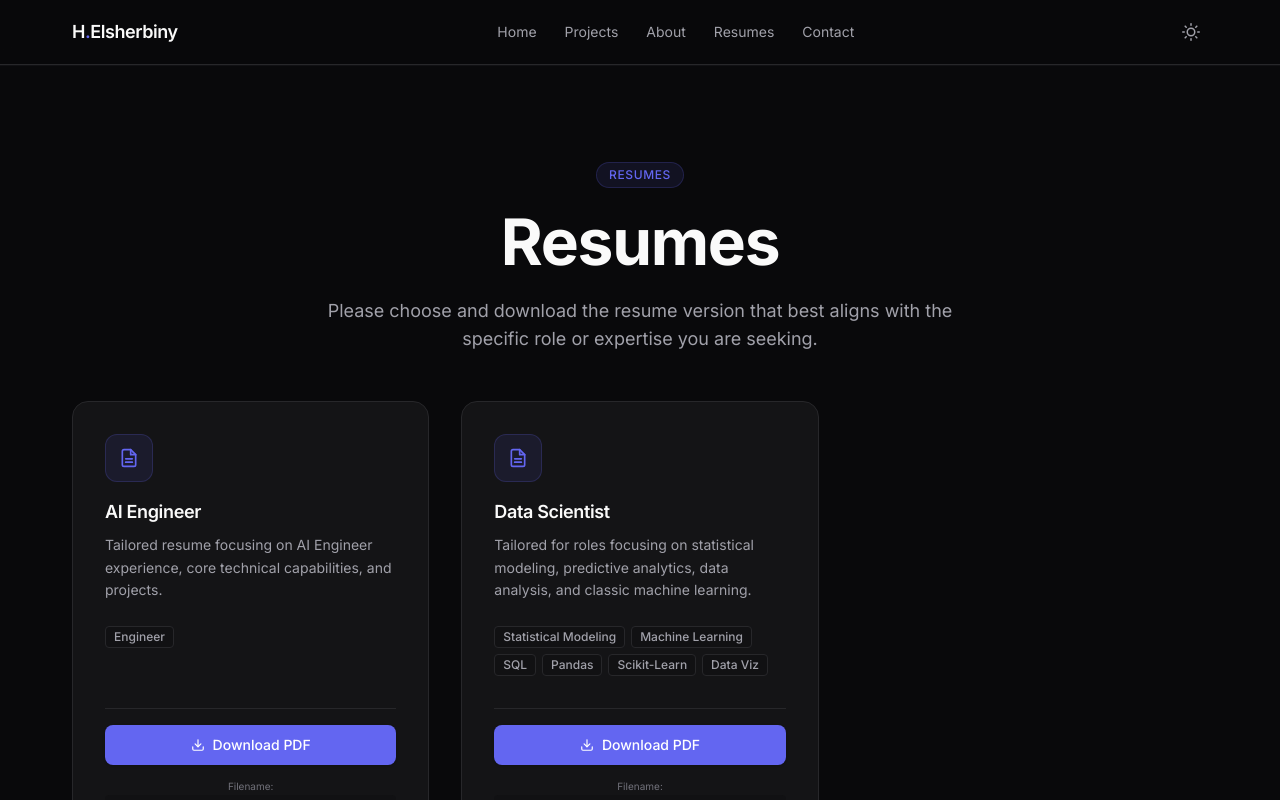
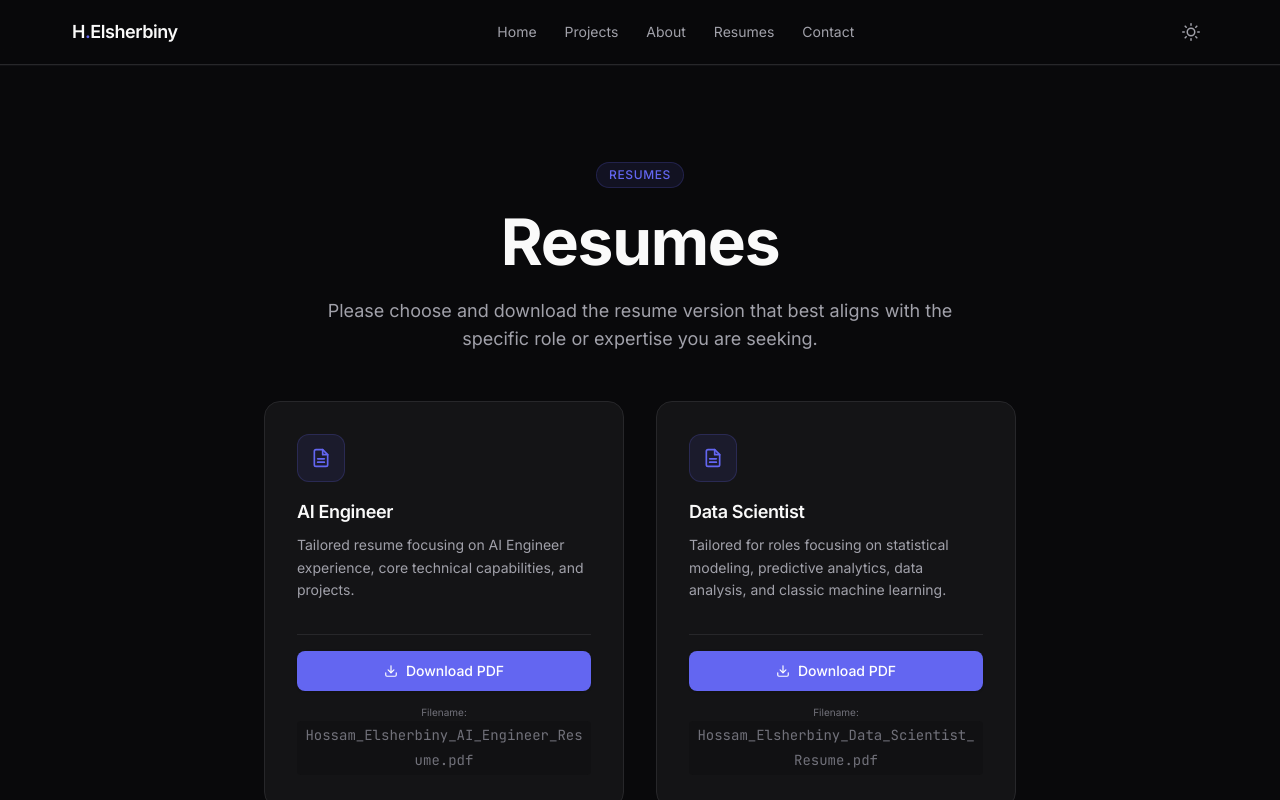
Before and after one commit to H-Elsherbiny/portfolio, a Next.js app: page /resumes in a window 1280 px wide. Shown: the top 800 px of the page. Built offline with nearby package versions, Linux system fonts and the light colour scheme.

Commit message:
style: remove skills keywords, switch grid to flex-wrap centering, and stage local resume PDFs

```diff
--- a/app/resumes/page.tsx
+++ b/app/resumes/page.tsx
@@ -163,9 +163,9 @@ export default function ResumesPage() {
         </p>
       </div>
 
-      <div className="grid grid-cols-1 md:grid-cols-3 gap-8 max-w-6xl mx-auto">
+      <div className="flex flex-wrap justify-center gap-8 max-w-6xl mx-auto">
         {resumesList.map((resume) => (
-          <Card key={resume.role} hover={true} className="flex flex-col h-full justify-between">
+          <Card key={resume.role} hover={true} className="flex flex-col justify-between w-full md:w-[360px] flex-shrink-0">
             <div className="space-y-4">
               {/* Document icon */}
               <div className="w-12 h-12 rounded-xl bg-accent-muted border border-accent/20 flex items-center justify-center">
@@ -194,18 +194,6 @@ export default function ResumesPage() {
                 <p className="text-sm text-text-secondary mt-2 leading-relaxed">
                   {resume.description}
                 </p>
-              </div>
-
-              {/* Skills Tags */}
-              <div className="flex flex-wrap gap-1.5 pt-2">
-                {resume.skills.map((skill) => (
-                  <span
-                    key={skill}
-                    className="inline-flex items-center px-2 py-0.5 rounded text-xs font-medium bg-bg-secondary text-text-secondary border border-border"
-                  >
-                    {skill}
-                  </span>
-                ))}
               </div>
             </div>
 
```
Also changed, not shown: 2 other files (tests, documents, lock files or other folders).
